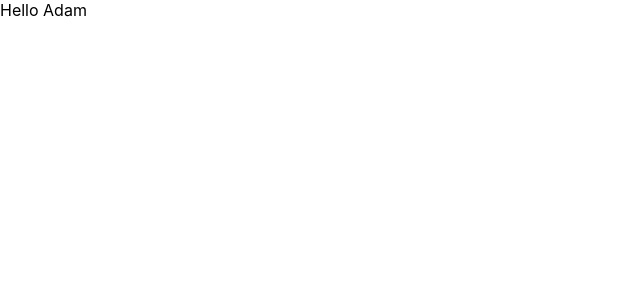
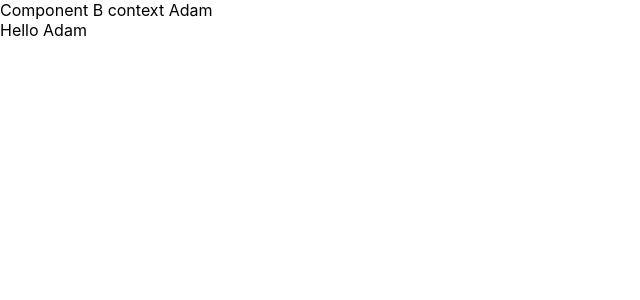
Before and after one commit to AdamStajer07/ReactLessons, a React (Create React App) app in the folder fifth-part/: page / in a window 1280 px wide. Shown: the top 300 px of the page, without its empty margins (0-640 px from the left). Built offline with nearby package versions, Linux system fonts and the light colour scheme.

Commit message:
last lesson about context in React

```diff
--- a/fifth-part/src/components/ComponentB.js
+++ b/fifth-part/src/components/ComponentB.js
@@ -1,14 +1,18 @@
 import React, { Component } from 'react'
 import ComponentC from './ComponentC'
+import UserContext from './UserContext'
 
 export class ComponentB extends Component {
+  static  contextType = UserContext
   render() {
     return (
       <div>
+        Component B context {this.context}
         <ComponentC/>
       </div>
     )
   }
 }
+// ComponentB.contextType = UserContext
 
 export default ComponentB
--- a/fifth-part/src/components/UserContext.js
+++ b/fifth-part/src/components/UserContext.js
@@ -1,8 +1,9 @@
 import React from "react";
 
-const UserContext = React.createContext()
+const UserContext = React.createContext('Default Value')
 
 const UserProvider = UserContext.Provider
 const UserConsumer = UserContext.Consumer
 
 export {UserProvider, UserConsumer}
+export default UserContext
```
